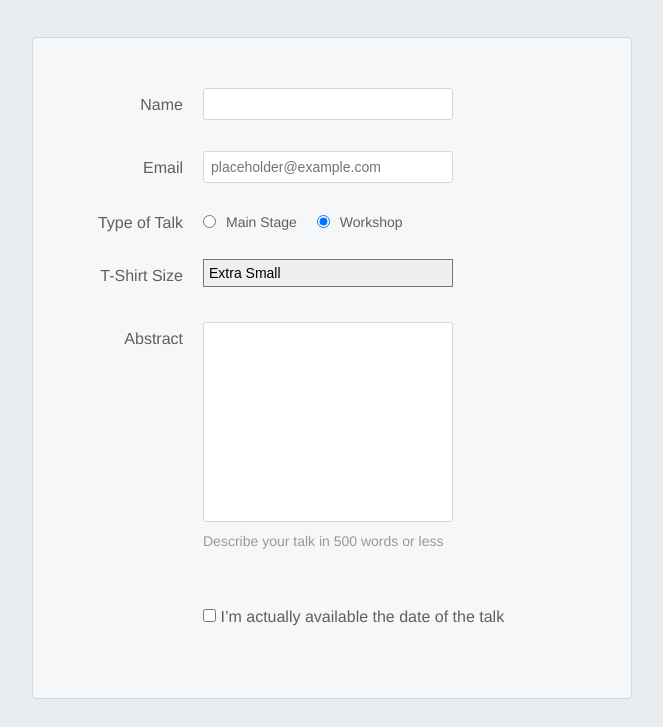
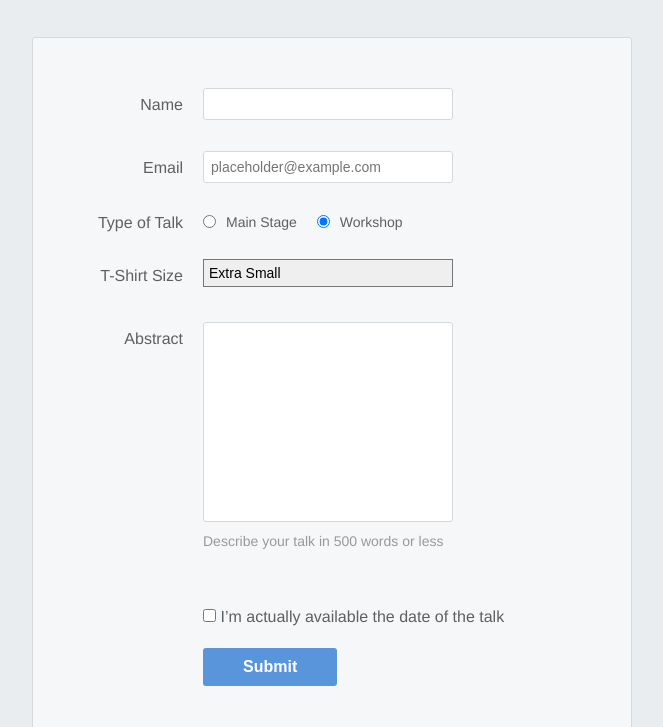
Before and after one commit to UnifiedDog/Comm261Exercise4, a plain HTML site: page index.html in a window 1280 px wide. Shown: the part 225-952 px from the top of the page, without its empty margins (308-971 px from the left). Drawn offline with Linux system fonts and the light colour scheme.

Commit message:
Finishing Touches

```diff
--- a/css/style.css
+++ b/css/style.css
@@ -124,6 +124,28 @@ body{
   margin-bottom: 0;
 }
 
+.form-row button {
+  font-size: 16px;
+  font-weight: bold;
+
+  color: #FFFFFF;
+  background-color: #5995DA;
+
+  border: none;
+  border-radius: 3px;
+
+  padding: 10px 40px;
+  cursor: pointer;
+}
+
+.form-row button:hover {
+  background-color: #76AEED;
+}
+
+.form-row button:active {
+  background-color: #407FC7;
+}
+
 table {
   border-collapse: collapse;
 }
@@ -141,7 +163,7 @@ th {
 }
 
 tbody tr:hover {
-  background: #5D6063;
+  background: lightgray;
 }
 
 @media only screen and (min-width: 700px) {
@@ -185,4 +207,7 @@ tbody tr:hover {
     margin-left: 120px;
     width: auto;
   }
+  .form-row button {
+    margin-left: 120px;
+  }
 }
--- a/index.html
+++ b/index.html
@@ -49,6 +49,9 @@
       <span>I’m actually available the date of the talk</span>
       </label>
     </div>
+    <div class='form-row'>
+      <button>Submit</button>
+    </div>
   </form>
 
   <table>
```
